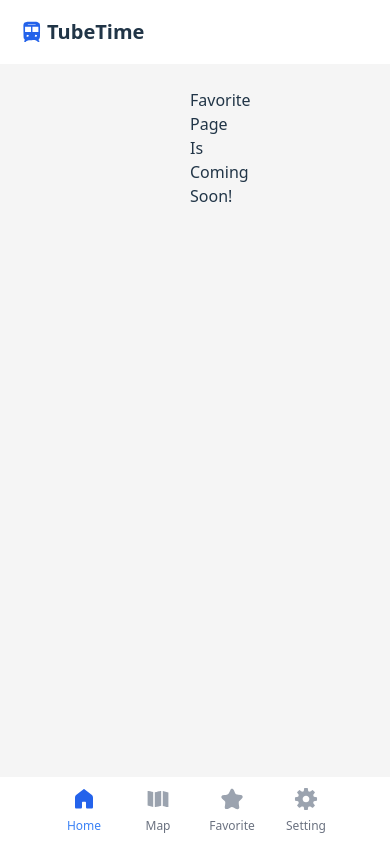
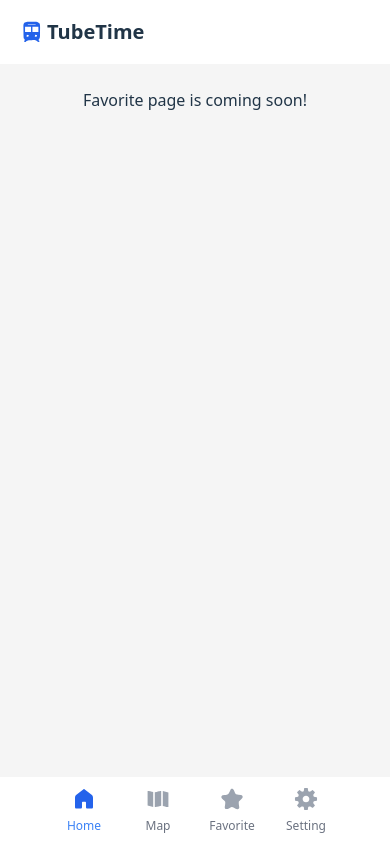
Before and after one commit to dancinncoder/tubetimes, a React (Vite) app: page /favorite in a window 390 px wide. Built offline with nearby package versions, Linux system fonts and the light colour scheme; no server answers.

Commit message:
[TIDY] tidy up comments, adjust css for mobile screen

```diff
--- a/src/pages/Favorite.tsx
+++ b/src/pages/Favorite.tsx
@@ -1,8 +1,8 @@
 function Favorite() {
   return (
-    <div className="w-full my-[0] mx-auto px-[190px] bg-[#F5F5F5] min-h-[calc(100vh-131px)]">
+    <div className="w-full my-[0] mx-auto px-[30px] sm:px-[190px] bg-[#F5F5F5] min-h-[calc(100vh-131px)]">
       <br />
-      Favorite Page Is Coming Soon!
+      <p className="text-center sm:text-left"> Favorite page is coming soon!</p>
     </div>
   );
 }
--- a/src/pages/Home.tsx
+++ b/src/pages/Home.tsx
@@ -95,13 +95,9 @@ function Home() {
 
   // GET STATION NAME USING UID
   const getStationName = (uid: string) => {
-    // const stationsString = localStorage.getItem("stations");
-    // // const stations = stationsString ? JSON.parse(stationsString) : [];
-    // console.log("check:", stations);
     const station = stations.find((station: any) => station.uid === uid);
-    // console.log("STATION:", station);
 
-    return station ? station.name : "bingo";
+    return station ? station.name : "";
   };
 
   // GET ARRIVAL DATA EVERY 1MINUTE FROM API, SAVE THEM IN STATE
@@ -553,8 +549,10 @@ function Home() {
           <>
             <p className="uppercase text-center sm:text-start pb-[20px] sm:pb-[10px] color-[#4B5563] font-[700]">
               Favorite Stations
-            </p>{" "}
-            <p>Save your favorite tube stations..</p>
+            </p>
+            <p className="text-center sm:text-left">
+              Save your favorite tube stations..
+            </p>
           </>
         )}
       </div>
--- a/src/pages/Setting.tsx
+++ b/src/pages/Setting.tsx
@@ -1,8 +1,8 @@
 function Setting() {
   return (
-    <div className="w-full my-[0] mx-auto px-[190px] bg-[#F5F5F5] min-h-[calc(100vh-131px)]">
+    <div className="w-full my-[0] mx-auto px-[30px] sm:px-[190px] bg-[#F5F5F5] min-h-[calc(100vh-131px)]">
       <br />
-      Setting Page Is Coming Soon!
+      <p className="text-center sm:text-left">Setting page is coming soon!</p>
     </div>
   );
 }
```
